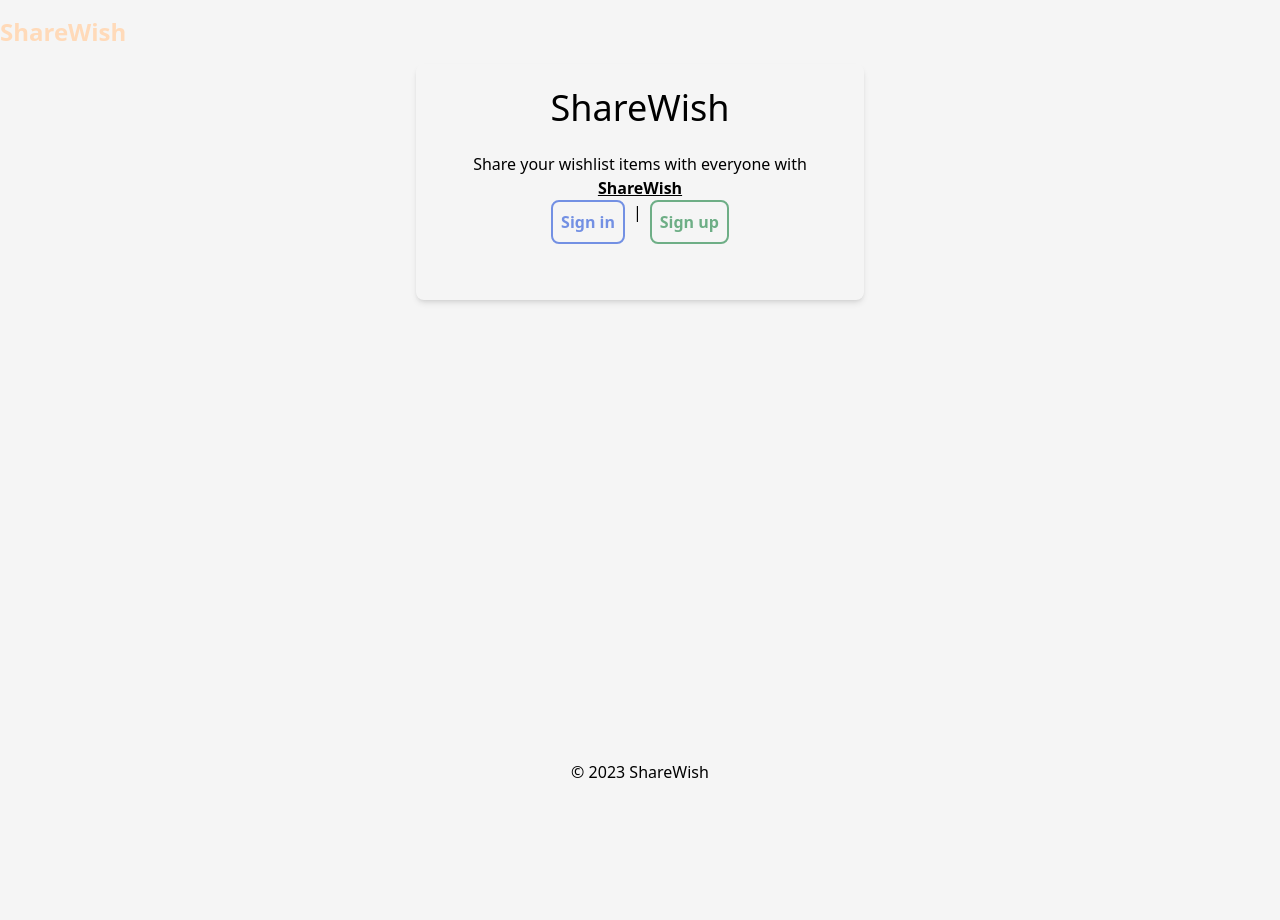
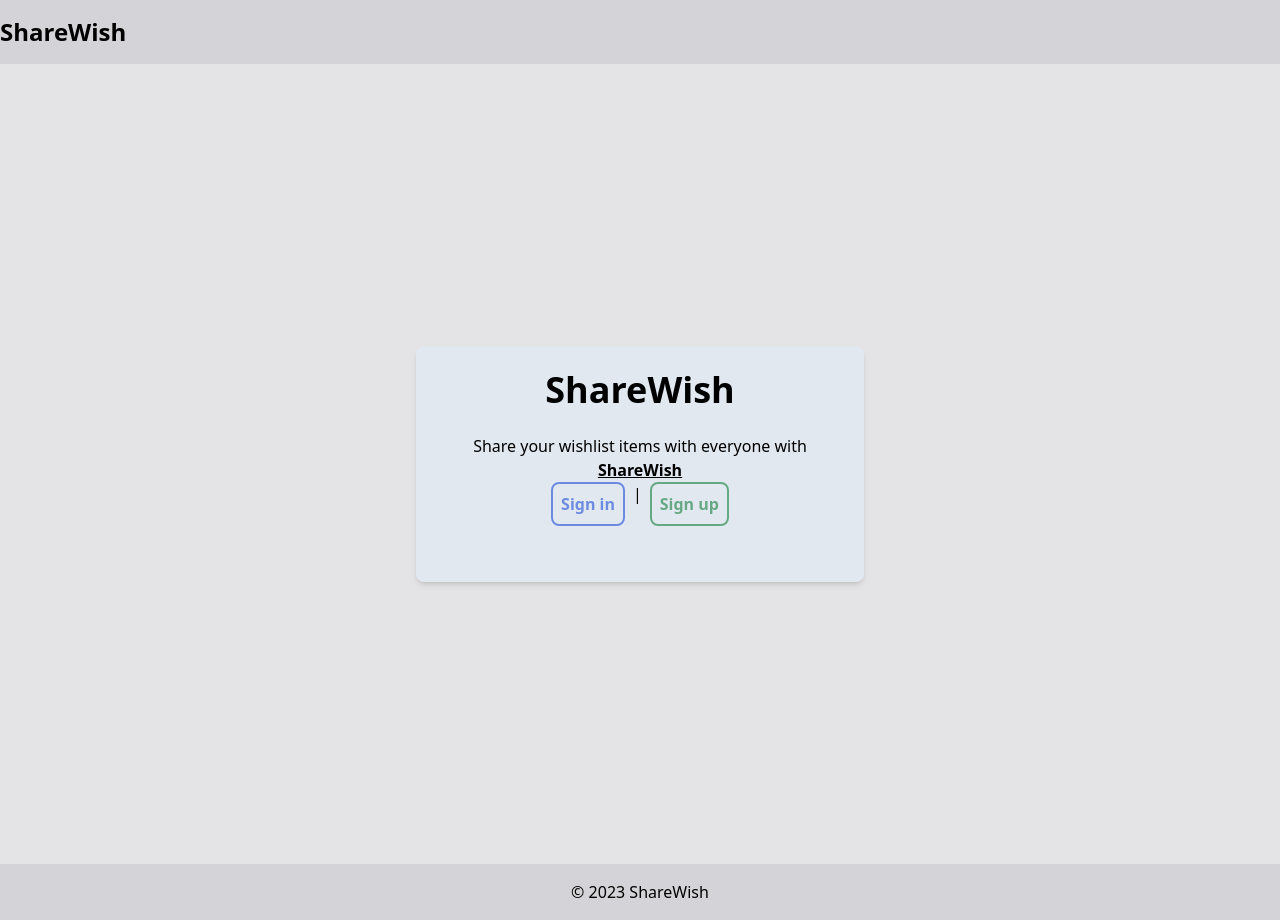
Before and after one commit to Priya-Terminal/wishlist, a Next.js app: page / in a window 1280 px wide. Before the commit the page ends 800 px from the top, so only its background shows below. Built offline with nearby package versions, Linux system fonts and the light colour scheme.

Commit message:
feat: home page styling

```diff
--- a/src/components/layout/Footer.jsx
+++ b/src/components/layout/Footer.jsx
@@ -2,8 +2,8 @@ import React from "react";
 
 const Footer = () => {
   return (
-    <footer className="py-4">
-      <div className="container mx-auto text-center text-foreground">
+    <footer className="py-4 bg-zinc-300">
+      <div className="container mx-auto text-center text-black">
         <p>&copy; 2023 ShareWish</p>
       </div>
     </footer>
--- a/src/components/layout/Header.jsx
+++ b/src/components/layout/Header.jsx
@@ -21,11 +21,11 @@ const Header = () => {
   };
 
   return (
-    <header className="py-4">
-      <div className="container mx-auto flex justify-between items-center">
+    <header className="py-4 bg-zinc-300">
+      <div className="container mx-auto flex justify-between items-center bg-zinc-300">
         <Link href="/">
           <div className="text-primary text-2xl font-semibold cursor-pointer">
-            ShareWish
+            <span style={{ color: "black" }}>ShareWish</span>
           </div>
         </Link>
         <nav>
--- a/src/pages/index.jsx
+++ b/src/pages/index.jsx
@@ -3,7 +3,7 @@ import Link from "next/link";
 import UserContext from "@/contexts/user";
 
 const SignUpSignInSection = () => (
-  <div className="mb-4 flex justify-center">
+  <div className="mb-8 flex justify-center">
     <Link href="/signin">
       <div className="text-blue-700 font-bold opacity-60 hover:opacity-100 p-2 rounded-lg border-2 border-blue-700">
         Sign in
@@ -23,7 +23,7 @@ const GoToAppSection = ({ user }) => (
     <p className="text-foreground">
       Hello <b>{user.email}</b>, view and manage your wish list items{" "}
       <Link
-        className="text-blue-700 font-bold opacity-60 hove:underline hover:opacity-100 border-b-blue-700"
+        className="text-blue-700 font-bold opacity-70 hove:underline hover:opacity-100 border-b-blue-700"
         href="/app"
       >
         here
@@ -39,14 +39,14 @@ const Home = () => {
   useEffect(() => {}, [user]);
 
   return (
-    <div className="flex flex-grow justify-center items-center">
-      <div className="m-auto max-w-md p-6 rounded-lg shadow-md">
-        <h1 className="text-4xl font-timesnewRoman mb-6 text-center text-foreground">
+    <div className="flex flex-grow justify-center items-center h-screen bg-zinc-200">
+      <div className="m-auto max-w-md p-6 rounded-lg shadow-md bg-slate-200">
+        <h1 className="text-4xl font-bold mb-6 text-center text-black">
           ShareWish
         </h1>
 
         <div className="mb-8 text-center">
-          <p className="text-foreground">
+          <p className="text-black">
             Share your wishlist items with everyone with{" "}
             <b className="underline">ShareWish</b>
           </p>
```
Also changed, not shown: 2 other files (tests, documents, lock files or other folders).
